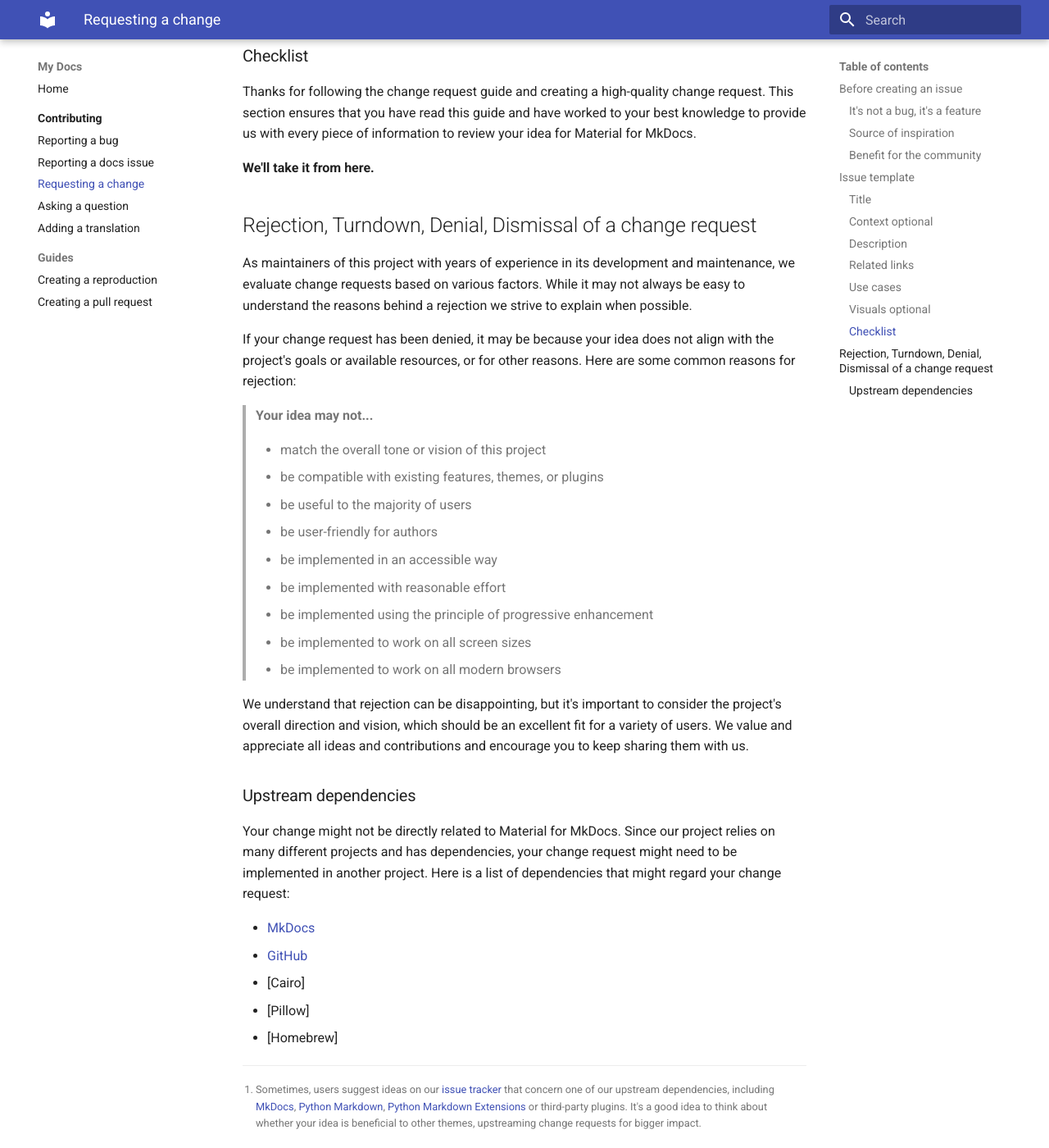
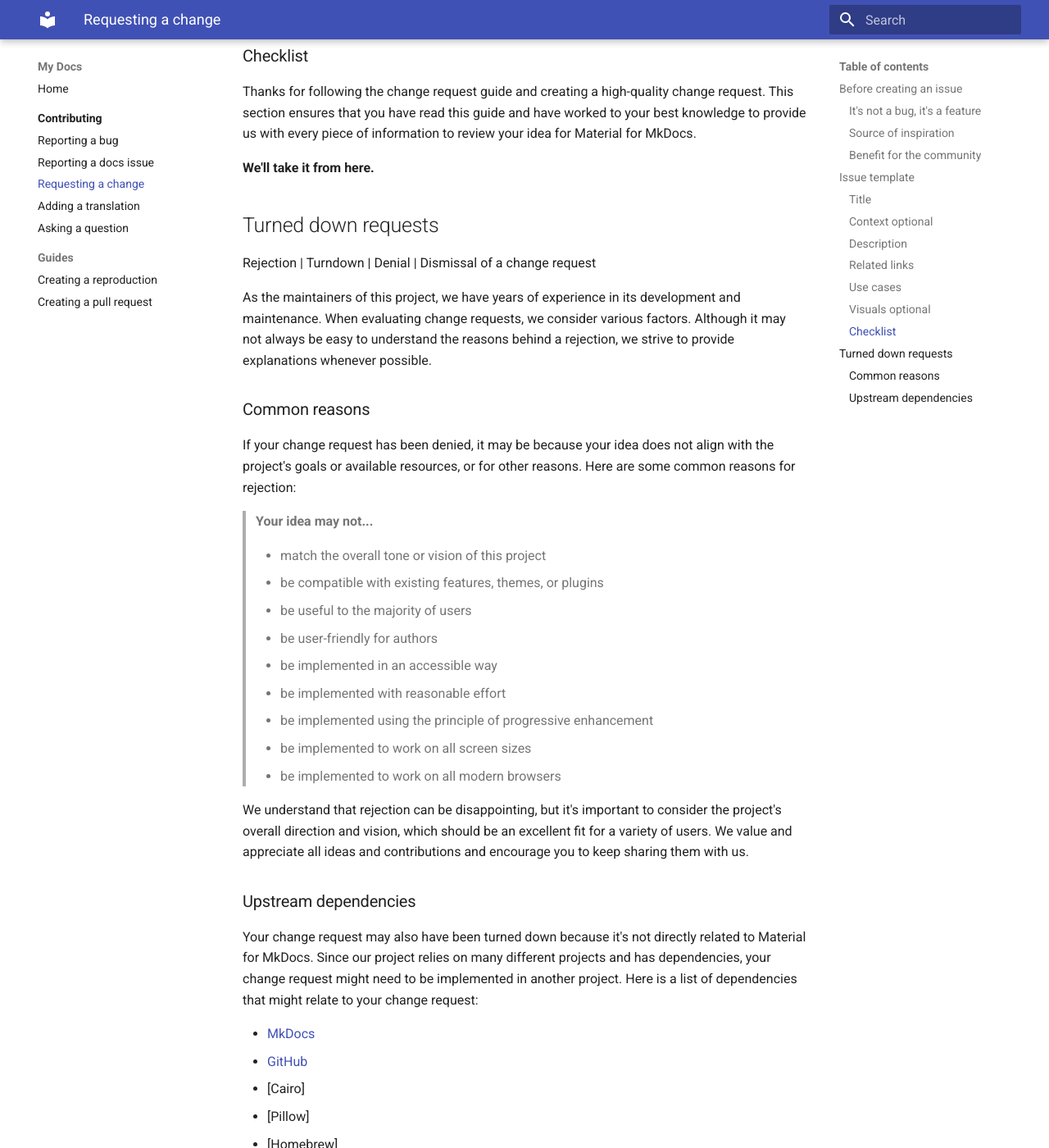
Before and after one commit to katharinalisalin/demo-bug-template, an MkDocs documentation site: the page built from docs/contributing/requesting-a-change.md, in a window 1280 px wide and 1400 px high, scrolled down 3762 px. Shown: the whole window at 82% size. Built offline with MkDocs 1.6.1 and Material for MkDocs 9.7.7, drawn with Linux system fonts in a browser that asks for light colours.

Commit message:
Updated docs

```diff
--- a/docs/contributing/requesting-a-change.md
+++ b/docs/contributing/requesting-a-change.md
@@ -203,12 +203,16 @@ review your idea for Material for MkDocs.
 
 __We'll take it from here.__
 
-## Rejection, Turndown, Denial, Dismissal of a change request
+## Turned down requests
 
-As maintainers of this project with years of experience in its development and
-maintenance, we evaluate change requests based on various factors. While it
-may not always be easy to understand the reasons behind a rejection we strive
-to explain when possible.
+Rejection | Turndown | Denial | Dismissal of a change request
+
+As the maintainers of this project, we have years of experience in its
+development and maintenance. When evaluating change requests, we consider
+various factors. Although it may not always be easy to understand the reasons
+behind a rejection, we strive to provide explanations whenever possible.
+
+### Common reasons
 
 If your change request has been denied, it may be because your idea does not
 align with the project's goals or available resources, or for other reasons.
@@ -233,10 +237,11 @@ contributions and encourage you to keep sharing them with us.
 
 ### Upstream dependencies
 
-Your change might not be directly related to Material for MkDocs. Since our
-project relies on many different projects and has dependencies, your change
-request might need to be implemented in another project. Here is a list
-of dependencies that might regard your change request:
+Your change request may also have been turned down because it's not directly
+related to Material for MkDocs. Since our project relies on many different
+projects and has dependencies, your change request might need to be implemented
+in another project. Here is a list of dependencies that might relate to your
+change request:
 
   - [MkDocs](https://github.com/mkdocs/mkdocs#mkdocs)
   - [GitHub](https://github.com/)
--- a/mkdocs.yml
+++ b/mkdocs.yml
@@ -31,8 +31,8 @@ nav:
     - Reporting a bug: contributing/reporting-a-bug.md
     - Reporting a docs issue: contributing/reporting-a-docs-issue.md
     - Requesting a change: contributing/requesting-a-change.md
+    - Adding a translation: contributing/adding-a-translation.md
     - Asking a question: https://github.com/squidfunk/mkdocs-material/discussions
-    - Adding a translation: contributing/adding-a-translation.md
 
   - Guides:
     - Creating a reproduction: contributing/creating-a-reproduction.md
```
